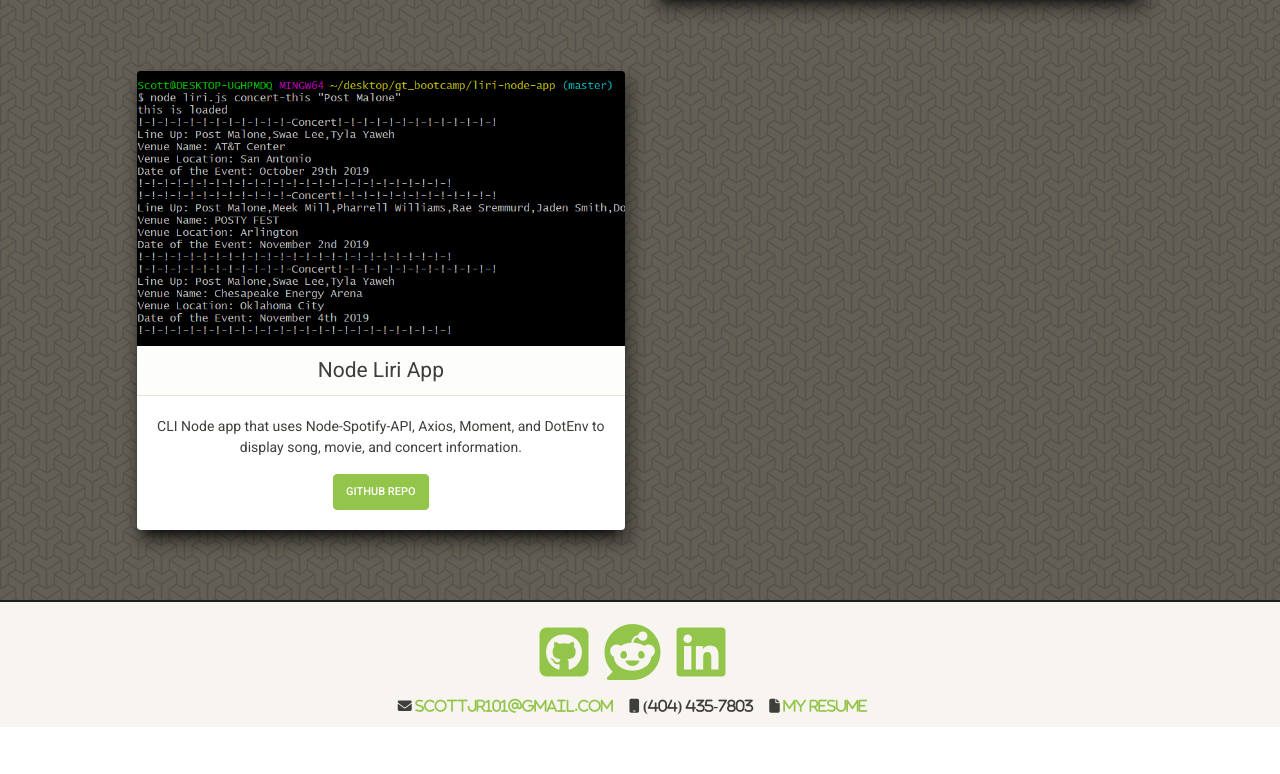
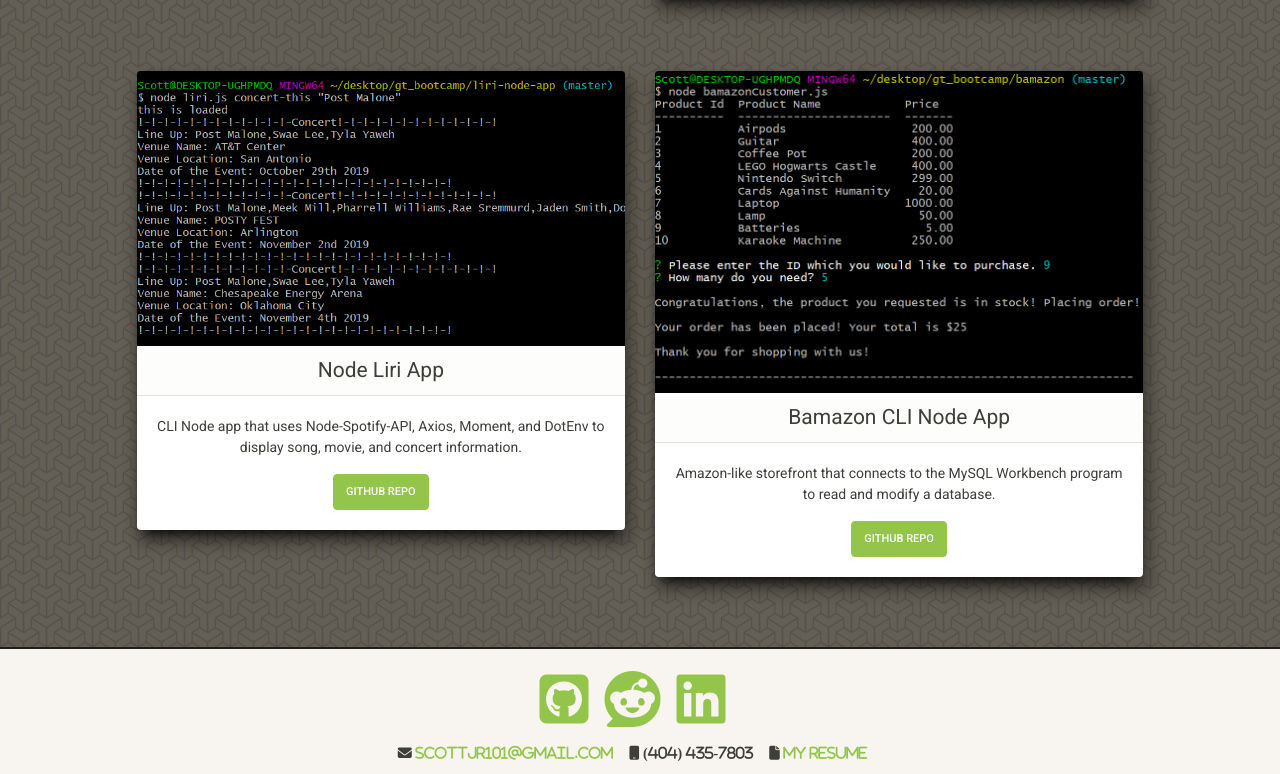
Before and after one commit to scottjr101/scottjr101.github.io, a plain HTML site: page index.html in a window 1280 px wide. Shown: the part 1779-2553 px from the top of the page. Before the commit the page ends 2506 px from the top, so only its background shows below. Drawn offline with nearby package versions, Linux system fonts and the light colour scheme.

Commit message:
added homework

```diff
--- a/index.html
+++ b/index.html
@@ -180,6 +180,17 @@
                 </div>
               </div>
             </div>
+            <!-- next card -->
+            <div class="col-md-6 mt-4">
+              <div class="card cardDiv border-0">
+                <img src="assets/images/success.png" class="card-img-top" alt="Bamazon CLI Node App">
+                <h4 class="card-header">Bamazon CLI Node App</h4>
+                <div class="card-body">
+                  <p class="card-text">Amazon-like storefront that connects to the MySQL Workbench program to read and modify a database.</p>
+                  <a href="https://github.com/scottjr101/bamazon" class="btn btn-success">Github Repo</a>
+                </div>
+              </div>
+            </div>
             <!-- end of row -->
           </div>
         </div>
```
Also changed, not shown: assets/css/style.css (line endings or trailing spaces), assets/images/success.png (added).
